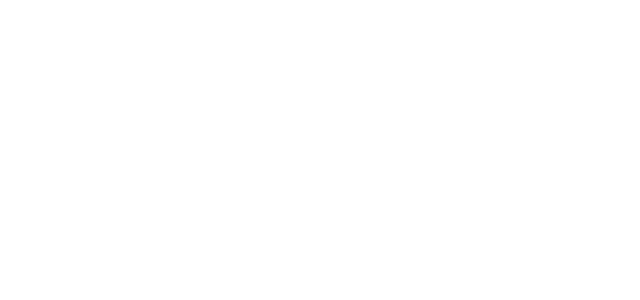
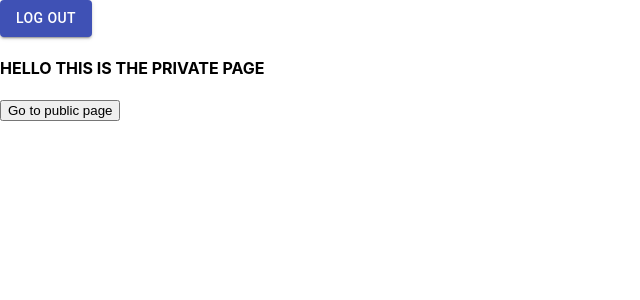
Before and after one commit to Yann2803/authentification-front-test, a React (Create React App) app: page /private-page in a window 1280 px wide. Shown: the top 300 px of the page, without its empty margins (0-640 px from the left). Built offline with nearby package versions, Linux system fonts and the light colour scheme; sample sign-in values are in the browser's storage.

Commit message:
authentification front ok

```diff
--- a/package.json
+++ b/package.json
@@ -13,6 +13,7 @@
     "@types/react-dom": "^17.0.0",
     "@types/react-router-dom": "^5.1.7",
     "axios": "^0.21.1",
+    "jwt-decode": "^3.1.2",
     "react": "^17.0.2",
     "react-dom": "^17.0.2",
     "react-router-dom": "^5.2.0",
--- a/src/App.tsx
+++ b/src/App.tsx
@@ -1,17 +1,19 @@
 import './App.css';
-import { Switch, Route } from "react-router-dom";
+import React from 'react'
+import { BrowserRouter as Router, Switch, Route } from "react-router-dom";
 import Login from './components/login'
-import LoggedIn from './components/loggedIn'
+import ProtectedRouter from './components/protectedRouter'
+import PrivatePage from './components/privatePage'
+import PublicPage from './components/publicPage'
+import ButtonLogOut from './components/buttonLogOut'
 
 function App() {
   return (
-    <div className="App">
       <Switch>
-        <Route path= '/login' component={Login}/>
-        <Route path= '/loggedIn' component={LoggedIn}/>
+        <Route exact path='/login' component={Login} />
+        <Route exact path='/public-page' component={PublicPage} />
+        <ProtectedRouter path='/private-page' component={PrivatePage} />
       </Switch>
-
-    </div>
   );
 }
 
--- /dev/null
+++ b/src/components/buttonLogOut.tsx
@@ -0,0 +1,21 @@
+import React from 'react'
+import {Link} from 'react-router-dom'
+import Button from '@material-ui/core/Button';
+
+const ButtonLogOut = () => {
+
+    const logout = () => {
+        localStorage.removeItem("token");
+    }
+    return (
+        <div>
+            <Link to='/login'>
+            <Button variant="contained" color="primary" onClick={logout}>
+            Log Out
+      </Button>
+            </Link>
+        </div>
+    )
+}
+
+export default ButtonLogOut
--- a/src/components/loggedIn.tsx
+++ /dev/null
@@ -1,18 +0,0 @@
-import React from 'react';
-
-
-export interface loggedInProps{
-    logout: () => void
-}
-
-const LoggedIn: React.FC<loggedInProps> = (props) => {
-
-    return (
-        <div>"you are logged in "
-            <button onClick={props.logout}>logOut</button>
-        </div>
-
-    );
-}
-
-export default LoggedIn
--- a/src/components/login.tsx
+++ b/src/components/login.tsx
@@ -1,10 +1,9 @@
-import React, { useState } from 'react';
+import React, { useState, useEffect } from 'react';
 import { createStyles, makeStyles, Theme } from '@material-ui/core/styles';
 import TextField from '@material-ui/core/TextField';
 import Grid from '@material-ui/core/Grid';
 import Button from '@material-ui/core/Button';
-
-import LoggedIn from './loggedIn'
+import { Link, Redirect } from 'react-router-dom'
 
 
 const useStyles = makeStyles((theme: Theme) =>
@@ -18,25 +17,46 @@
     }),
 );
 
-
-export default function Login() {
+const Login = () => {
     const classes = useStyles();
 
     const [values, setValues] = useState({
         email: "",
         password: ""
     });
-    const token = sessionStorage.getItem("token");
-
 
     const handleChange = (e: React.ChangeEvent<HTMLInputElement>) => {
         const { id, value } = e.target;
         setValues({ ...values, [id]: value });
     };
 
-    const logout= () => {
-        sessionStorage.removeItem("token");
+    const setWithExpiry = (key: string, value: string, ttl: number) => {
+        const now = new Date()
+
+        const item = {
+            value: value,
+            expiry: now.getTime() + ttl,
         }
+        localStorage.setItem(key, JSON.stringify(item))
+    }
+
+    const getWithExpiry = (key: string) => {
+        const token = localStorage.getItem(key)
+        if (!token) {
+            return null
+        }
+        const item = JSON.parse(token)
+        const now = new Date()
+        if (now.getTime() > item.expiry) {
+            alert('You have been disconnected')
+            localStorage.removeItem(key)
+        }
+    }
+
+    useEffect(() => {
+        getWithExpiry("token")
+    }, [])
+
     const handleConnect = () => {
         const opts = {
             method: 'POST',
@@ -55,27 +75,19 @@
             })
             .then(data => {
                 console.log(data)
-                sessionStorage.setItem("token", data.access_token);
+                setWithExpiry("token", data.access_token, 5)
             })
 
             .catch(error => {
                 console.error('error', error)
             })
-
-        /*fetch('/api')
-            .then(res => res.json())
-            .then(data => console.log(data))*/
-
     };
 
     return (
+        <div>
             <form onSubmit={handleConnect} className={classes.root} noValidate autoComplete="off">
                 <Grid container spacing={3}>
-                {(token && token !== "" && token !== undefined) ? (
-                    <LoggedIn logout={logout}/>
-
-                 ) : (
-                    <><Grid item xs={12}>
+                    <Grid item xs={12}>
                         <TextField value={values.email}
                             onChange={handleChange} id="email" label="Username" />
                     </Grid>
@@ -84,11 +96,24 @@
                             onChange={handleChange} id="password" label="Password" />
                     </Grid>
                     <Grid item xs={6}>
-                            <Button onClick={handleConnect} variant="contained">SignIn</Button>
-                        </Grid> </>)
-                }
-
+                        <Link to="/public-page">
+                            <Button onClick={handleConnect} variant="contained">Login</Button>
+                        </Link>
+                    </Grid>
                 </Grid>
             </form>
+            <Link to='/public-page'>
+                <button >
+                    Go to public page
+                </button>
+            </Link>
+            <Link to='/private-page'>
+                <button >
+                    Go to private page
+                </button>
+            </Link>
+        </div>
+
     );
 }
+export default Login
--- /dev/null
+++ b/src/components/privatePage.tsx
@@ -0,0 +1,22 @@
+import React from 'react'
+import { Link } from 'react-router-dom'
+import ButtonLogOut from './buttonLogOut'
+
+const PrivatePage = () => {
+    return (
+        <div>
+            <ButtonLogOut />
+            <h4>
+            HELLO THIS IS THE PRIVATE PAGE
+            </h4>
+
+            <Link to='/public-page'>
+                <button >
+                    Go to public page
+                </button>
+            </Link>
+        </div>
+    )
+}
+
+export default PrivatePage
--- /dev/null
+++ b/src/components/protectedRouter.tsx
@@ -0,0 +1,23 @@
+import { Route, Redirect } from "react-router-dom"
+import React from 'react';
+
+
+export interface ProtectedRouterProps {
+   path: string,
+   component: React.FC
+}
+
+
+const ProtectedRouter : React.FC<ProtectedRouterProps> = ({component: Component }) => {
+
+const accessToken = window.localStorage.getItem("token")
+console.log("access token : ",accessToken)
+
+   return (
+      <>
+         {accessToken ? <Component /> : <Redirect to={{ pathname: "/login"}} />}
+      </>
+   )
+}
+
+export default ProtectedRouter
--- /dev/null
+++ b/src/components/publicPage.tsx
@@ -0,0 +1,22 @@
+import React, { useEffect } from 'react';
+import { Link } from "react-router-dom"
+
+const PublicPage = () => {
+
+
+    return (
+        <div>
+            <h4>
+                "this is the public page"
+            </h4>
+            <Link to='/private-page'>
+                <button >
+                    Go to private page
+                </button>
+            </Link>
+        </div>
+
+    );
+}
+
+export default PublicPage
```
Also changed, not shown: 1 other file (tests, documents, lock files or other folders). Lines whose indentation alone changed are shown as unchanged.
